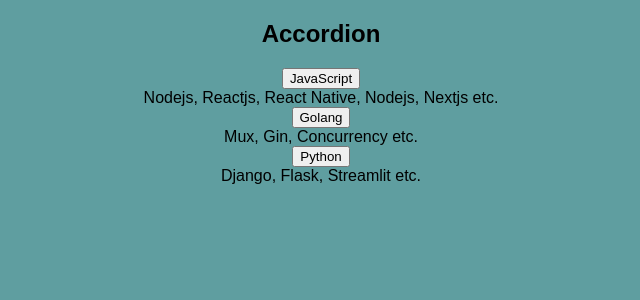
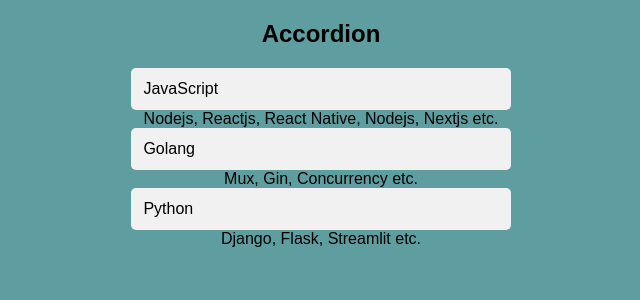
Before and after one commit to abhishekkushwahaa/Machine-Coding-Interview, a React (Vite) app in the folder react/accordion/: page / in a window 1280 px wide. Shown: the top 300 px of the page, without its empty margins (319-959 px from the left). Built offline with nearby package versions, Linux system fonts and the light colour scheme.

Commit message:
accordion

```diff
--- a/react/accordion/src/App.jsx
+++ b/react/accordion/src/App.jsx
@@ -21,8 +21,8 @@
       <div>
         {items.map((item, index) => {
           return <div>
-            <button>{item.title}</button>
-            <div>{item.content}</div>
+            <button className="accordion-title">{item.title}</button>
+            <div className="accordion-content">{item.content}</div>
           </div>
         })}
       </div>
--- a/react/accordion/src/index.css
+++ b/react/accordion/src/index.css
@@ -7,3 +7,21 @@
     justify-content: center;
     text-align: center;
 }
+
+.accordion-title {
+    width: 30%;
+    padding: 12px;
+    background-color: #f1f1f1;
+    text-align: left;
+    border: none;
+    border-radius: 5px;
+    font-size: 16px;
+    cursor: pointer;
+    transition: background-color 0.3s ease;
+}
+
+.accordion-title:hover {
+    background-color: #e0e0e0;
+}
+
+.accordion-content {}
```
